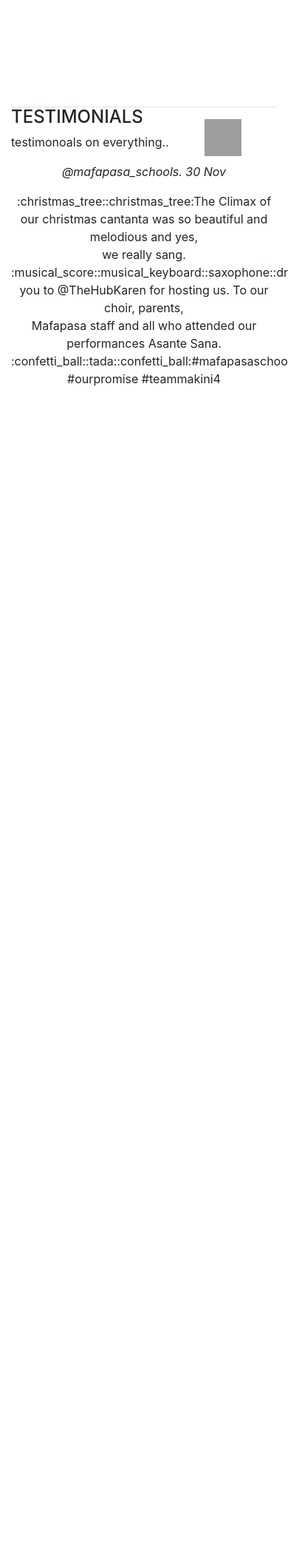
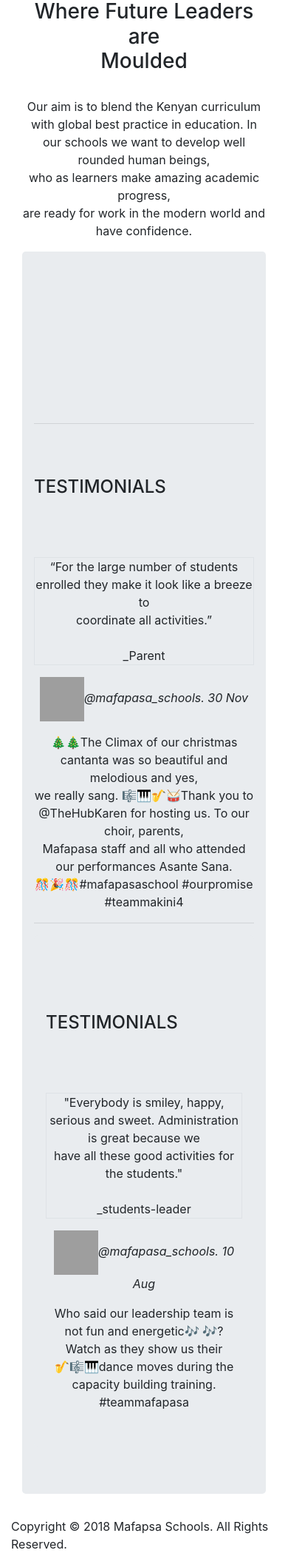
Before and after one commit to Marionjames-ally/Engagement, a Flask app: page / in a window 390 px wide; the page is wider, and only the part inside the window is pictured. Shown: the part 2317-4416 px from the top of that part at 74% size. Before the commit the page ends 2839 px from the top of that part, so only its background shows below. Run offline with Flask 2, Linux system fonts and the light colour scheme; some libraries are stand-ins or nearby versions; grey boxes are pictures that could not be loaded.

Commit message:
last commit

```diff
--- a/app/__init__.py
+++ b/app/__init__.py
@@ -27,6 +27,7 @@ def create_app(config_name):
     bootstrap.init_app(app)
     csrf.init_app(app)
     db.init_app(app)
+    login_manager.init_app(app)
 
     #registering
     from .main import main as main_blueprint
--- a/app/main/views.py
+++ b/app/main/views.py
@@ -24,7 +24,7 @@ def admin():
     '''
     title = 'admin portal'
 
-    return render_template('admin.html', title=title,current_user=current_user)
+    return render_template('admin.html', title=title)
 
 @main.route('/parent')
 @login_required
@@ -32,24 +32,26 @@ def parent():
     '''
     view root page function that returns the index and its data
     '''
+    title = 'parent portal'
 
-    # form = commentForm()
-    # parent_Com=Parent.query.filter_by(id=id).first()
-    # parent_by=parent_Com.posted_by
+    return render_template('admin.html')
 
-    # if form.validate_on_submit():
-    #     body=form.body.data
+@main.route('/comments/', methods=['GET','POST'])
+@login_required
+def comments():
 
-    #     new_comment=Comment(body=body,posted_by=current_user.username,parent_id=id)
+    form = commentForm()
 
-    #     new_comment.save_comment()
+    if form.validate_on_submit():
+        body=form.body.data
 
-    #     return redirect(url_for('.comments'))
+        new_comment=Comment(body=body,posted_by=current_user.username,user_id=current_user.id)
 
-    # title = 'parent portal'
-    # comments=Comment.get_comments(id)
+        new_comment.save_comment()
+        return redirect(url_for('main.comments'))
 
-    return render_template('parent.html',current_user=current_user)
+    comments=Comment.get_comments()
+    return render_template('comments.html',comments=comments,form=form)
 
 @main.route('/photos')
 def photos():
@@ -60,3 +62,8 @@ def photos():
 def gallery():
 
     return render_template('gallery.html')
+
+@main.route('/about')
+def about():
+
+    return render_template('about.html')
--- a/app/static/css/engage.css
+++ b/app/static/css/engage.css
@@ -31,8 +31,3 @@ p {
 .jumbo{
     margin-top:200px;
 }
-
-{
-    background-image: url("https://cdn.pixabay.com/photo/2014/01/30/18/26/singapore-river-255116_960_720.jpg");
-
-}
--- a/app/templates/auth/login.html
+++ b/app/templates/auth/login.html
@@ -25,3 +25,7 @@
 </div>
 </div>
 {% endblock %}
+
+<style>
+
+</style>
--- a/app/templates/auth/register.html
+++ b/app/templates/auth/register.html
@@ -15,5 +15,7 @@
 {% endblock content %}
 </div>
 <style>
-
+    body{
+        background-image: url("https://cdn.pixabay.com/photo/2014/01/30/18/26/singapore-river-255116_960_720.jpg");
+    }
 </style>
--- a/app/templates/gallery.html
+++ b/app/templates/gallery.html
@@ -1,3 +1,4 @@
+{% include 'navbar.html' %}
 {% block content %}
 
 <div class="container">
--- a/app/templates/index.html
+++ b/app/templates/index.html
@@ -1,66 +1,102 @@
+{% include 'navbar.html' %}
+{% block content %}
+
+<meta charset="utf-8">
+<meta name="viewport" content="width=device-width, initial-scale=1, shrink-to-fit=no">
+
 <link rel="stylesheet" href="https://maxcdn.bootstrapcdn.com/bootstrap/4.4.1/css/bootstrap.min.css">
+<link href="https://fonts.googleapis.com/css?family=Playfair+Display&display=swap" rel="stylesheet">
 <link rel="stylesheet" href="static/css/engage.css">
 <div class="slides">
+
 </div>
 
-{% block content %}
 <div class="container-fluid">
   <div class="headeer">
     <img src="" alt="">
-    <h1>MAPAFASA SCHOOL</h1>
+    <h1>BRANDFORD SCHOOL</h1>
+    <p class="ma">A school of exellence</p>
+    <img class="log" src="https://encrypted-tbn0.gstatic.com/images?q=tbn:ANd9GcS0pwqqlSVmsGoWJtR9PgcareEuHJ2EXrUEnS9a9kYqhqMRHyxy&s" alt="">
   </div>
-  <div class="container">
-    <div class="card" style="width:20rem;">
-      <div class="card-body">
+
+  <div class="container-fluid">
+    <div class="all">
+    <div class=" moto" style="width:20rem;">
         <h2 class="card-title">MOTTO</h2>
-        <p class="card-text">Designed and determined to achieve</p>
-      </div>
+        <p class="card-text">Designed and determined to achieve</p><br><br><br>
     </div>
-    <div class="card" style="width: 30rem;">
-      <div class="card-body">
+
+    <div class=" vision" style="width: 20rem;">
+
         <h2 class="card-title">VISION</h2>
-        <p class="card-text">To be the centre of distinction in pursuit of education excellence.</p>
-      </div>
+        <p class="card-text">To be the centre of distinction in pursuit of education excellence.</p><br><br><br>
+
     </div>
-    <div class="card" style="width: 56rem;">
-      <div class="card-body">
+    <div class=" mission" style="width: 20rem;">
+
         <h2 class="card-title">MISSION</h2>
         <p class="card-text">
-          Our mission is to develop young men with active and creative minds, a
-          sense of understanding and compassion for others, and the courage to
-          act on their beliefs. We stress the total development of each child:
-          spiritual, moral, intellectual, social, emotional, and physical.
+          Our mission is to develop young men with active and creative minds,
         </p>
-      </div>
+
     </div>
-  </div>
+
 </div>
+</div>
+
 <div class="container-fluid">
   <div class="future">
-      <img src="https://www.makinischool.ac.ke/wp-content/uploads/2015/06/high-school-400x300.jpg(26 kB)
-https://www.makinischool.ac.ke/wp-content/uploads/2015/06/high-school-400x300.jpg
-" alt="lab"
-      style="float:left;width:20%;height:50%; border-radius: 50%;"><br><br><br><br>
+
+    <img src="https://www.makinischool.ac.ke/wp-content/gallery/academic/thumbs/thumbs_Makini-High-School-class-photo-4.jpg" alt="lab"
+      style="float:left;width:500px;height:50vh; border-radius: 10px;"><br><br><br><br>
     <h3 class="gruph">Where Future Leaders<br>are<br>Moulded</h3><br>
-     <p class="graph">Our aim is to blend the Kenyan curriculum with global best practice in education.
-      In our schools we want to develop well rounded human beings,<br>who as learners make amazing academic progress,<br>
+    <p class="graph">Our aim is to blend the Kenyan curriculum with global best practice in education.
+      In our schools we want to develop well rounded human beings,<br>who as learners make amazing academic
+      progress,<br>
       are ready for work in the modern world and have confidence.</p>
   </div>
 </div>
-<div class="container">
+
+<div class="container-fluid">
+  <div class="jumbotron">
   <div class="jumbo">
-<div class="test" style="float: left;">
-      <h4>TESTIMONIALS</h4>
-      <p>testimonoals on everything..</p>
-      </div>
+
+    <div class="test" style="float: left;"><br><br><br>
+      <h4>TESTIMONIALS</h4><br><br><br>
+      <p class="border">“For the large number of students enrolled they make it look like a breeze to<br>
+        coordinate all activities.”<br><br>_Parent</p>
+    </div>
     <hr>
-    <p class="float"><img src="https://pbs.twimg.com/profile_images/1049683405967904771/W4v5eNJG_normal.jpg(2 kB)
-https://pbs.twimg.com/profile_images/1049683405967904771/W4v5eNJG_normal.jpg
-" alt="" width="50px" height="50px"><em>@mafapasa_schools. 30 Nov</em></p>
-    <p>:christmas_tree::christmas_tree:The Climax of our christmas cantanta was so beautiful and melodious and yes,<br>
-      we really sang. :musical_score::musical_keyboard::saxophone::drum_with_drumsticks:Thank you to @TheHubKaren for hosting us. To our choir, parents,<br>
+    <p class="float"><img src="https://pbs.twimg.com/profile_images/1049683405967904771/W4v5eNJG_normal.jpg" alt=""
+        width="60px" height="60px"><em>@mafapasa_schools. 30 Nov</em></p>
+    <p class="scroll">🎄🎄The Climax of our christmas cantanta was so beautiful and melodious and yes,<br>
+      we really sang. 🎼🎹🎷🥁Thank you to @TheHubKaren for hosting us. To our choir, parents,<br>
       Mafapasa staff and all who attended our performances Asante Sana.<br>
-       :confetti_ball::tada::confetti_ball:#mafapasaschool #ourpromise #teammakini4</p>
+      🎊🎉🎊#mafapasaschool #ourpromise #teammakini4</p>
+
+    <hr>
+<div class="jumbotron">
+    <div class="tat" style="float: left;"><br><br><br>
+      <h4>TESTIMONIALS</h4><br><br><br>
+      <p class="border">"Everybody is smiley, happy, serious and sweet.
+        Administration is great because we<br>have all these good activities for the students."<br>
+        <br>
+        _students-leader</p>
+    </div>
+    <vr>
+    <p class="flask"><img src="https://pbs.twimg.com/profile_images/1049683405967904771/W4v5eNJG_normal.jpg" alt=""
+        width="60px" height="60px"><em>@mafapasa_schools. 10 Aug</em></p>
+    <p class="mak">Who said our leadership team is not fun and energetic🎶 🎶? Watch as they show us their<br>🎷🎼🎹dance moves
+      during the capacity building training.<br>#teammafapasa</p>
+</vr>
+</div>
+</div>
+
   </div>
 </div>
+<div class="footer">
+    Copyright © 2018 Mafapsa Schools. All Rights Reserved.
+
+
+</div>
 {% endblock content %}
--- a/app/templates/navbar.html
+++ b/app/templates/navbar.html
@@ -53,7 +53,7 @@
             <a
               class="fa fa-group nav-link btn btn-success"
               style="font-weight: bolder;"
-              href="#"
+              href="{{url_for('main.about')}}"
               >About
               <span class="sr-only">(current)</span>
             </a>
@@ -75,14 +75,14 @@
             >
           </li>
           <div class="dropdown">
-            <button
-              class="fa fa-image btn btn-success dropdown-toggle"
-              style="color: whitesmoke; font-weight: bolder;"
-              type="button"
-              data-toggle="dropdown"
-            >
-              Gallery <span class="caret"></span>
-            </button>
+              <li class="nav-item ml-5">
+                  <a
+                    class="fa fa-lock nav-link btn btn-success"
+                    style="color: whitesmoke; font-weight: bolder;"
+                    href="{{url_for('main.gallery')}}"
+                    >Gallery</a
+                  >
+                </li>
             <ul class="dropdown-menu">
               <li>
                 <a style="font-family: 'Noto Sans JP', sans-serif;" href="#"
@@ -101,6 +101,15 @@
               </li>
             </ul>
           </div>
+
+          <li class="nav-item ml-5">
+              <a
+                class="fa fa-lock nav-link btn btn-success"
+                style="color: whitesmoke; font-weight: bolder;"
+                href="{{url_for('main.photos')}}"
+                >Photos</a
+              >
+            </li>
         </ul>
 
         <ul class="nav navbar-nav navbar-right">
--- a/app/templates/photos.html
+++ b/app/templates/photos.html
@@ -1,4 +1,4 @@
-{% extends 'base.html' %}
+{% include 'navbar.html' %}
 
 {% block content %}
   <div class="container-fluid">
--- a/manage.py
+++ b/manage.py
@@ -13,7 +13,7 @@ manager.add_command('db', MigrateCommand)
 
 @manager.shell
 def make_shell_context():
-    return dict(app = app,db = db,User = User )
+    return dict(app = app,db = db,User = User, Admin=Admin,Parent=Parent,Comment=Comment )
 
 if __name__ == '__main__':
     manager.run()
```
Also changed, not shown: app/auth/views.py (+5 -5 lines), app/models.py (+5 -5 lines), app/templates/about.html (added, +96 -0 lines), app/templates/admin.html (+106 -20 lines), app/templates/comments.html (+28 -0 lines), app/templates/parent.html (+12 -12 lines), 1 other file.
